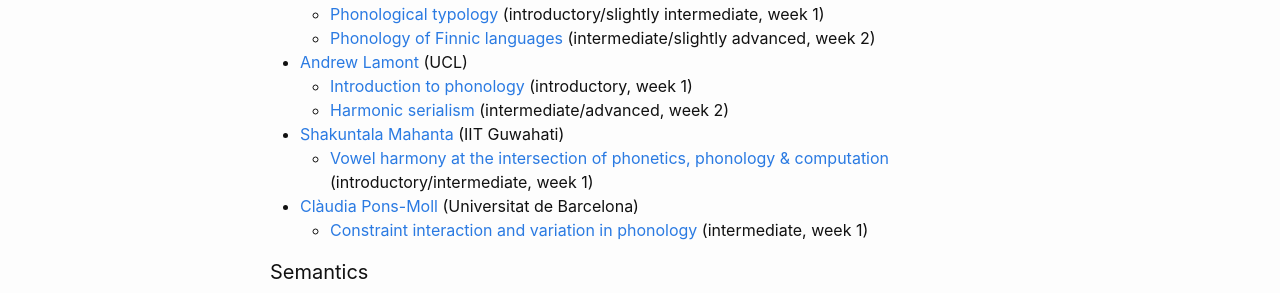
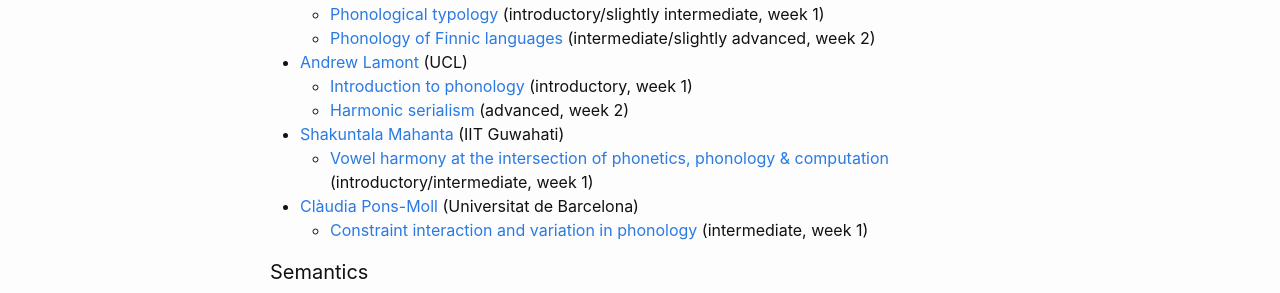
Before and after one commit to ovaschool/ovaschool.github.io, a Jekyll site: the page built from staticpages/ova2026-teachers.markdown, in a window 1280 px wide. Shown: the part 502-795 px from the top of the page. Built offline with Jekyll 4.4.1, drawn with Linux system fonts in a browser that asks for light colours.

Commit message:
Update ova2026-teachers.markdown

```diff
--- a/staticpages/ova2026-teachers.markdown
+++ b/staticpages/ova2026-teachers.markdown
@@ -22,7 +22,7 @@
   - [Phonology of Finnic languages](https://ovaschool.github.io/ova2026-kuznetsova2) (intermediate/slightly advanced, week 2)
 - [Andrew Lamont](https://aphonologist.github.io/) (UCL)
   - [Introduction to phonology](https://ovaschool.github.io/ova2026-lamont1) (introductory, week 1)
-  - [Harmonic serialism](https://ovaschool.github.io/ova2026-lamont2) (intermediate/advanced, week 2)
+  - [Harmonic serialism](https://ovaschool.github.io/ova2026-lamont2) (advanced, week 2)
 - [Shakuntala Mahanta](https://www.iitg.ac.in/hss/faculty_page_profile.php?name=MzgvUVFIK2oydWpTaXFzNUJOUkExZz09) (IIT Guwahati)
   - [Vowel harmony at the intersection of phonetics, phonology & computation](https://ovaschool.github.io/ova2026-mahanta) (introductory/intermediate, week 1)
 - [Clàudia Pons-Moll](https://stel.ub.edu/filologiacatalana/directori-organitzatiu/claudia-pons-moll) (Universitat de Barcelona)
```
